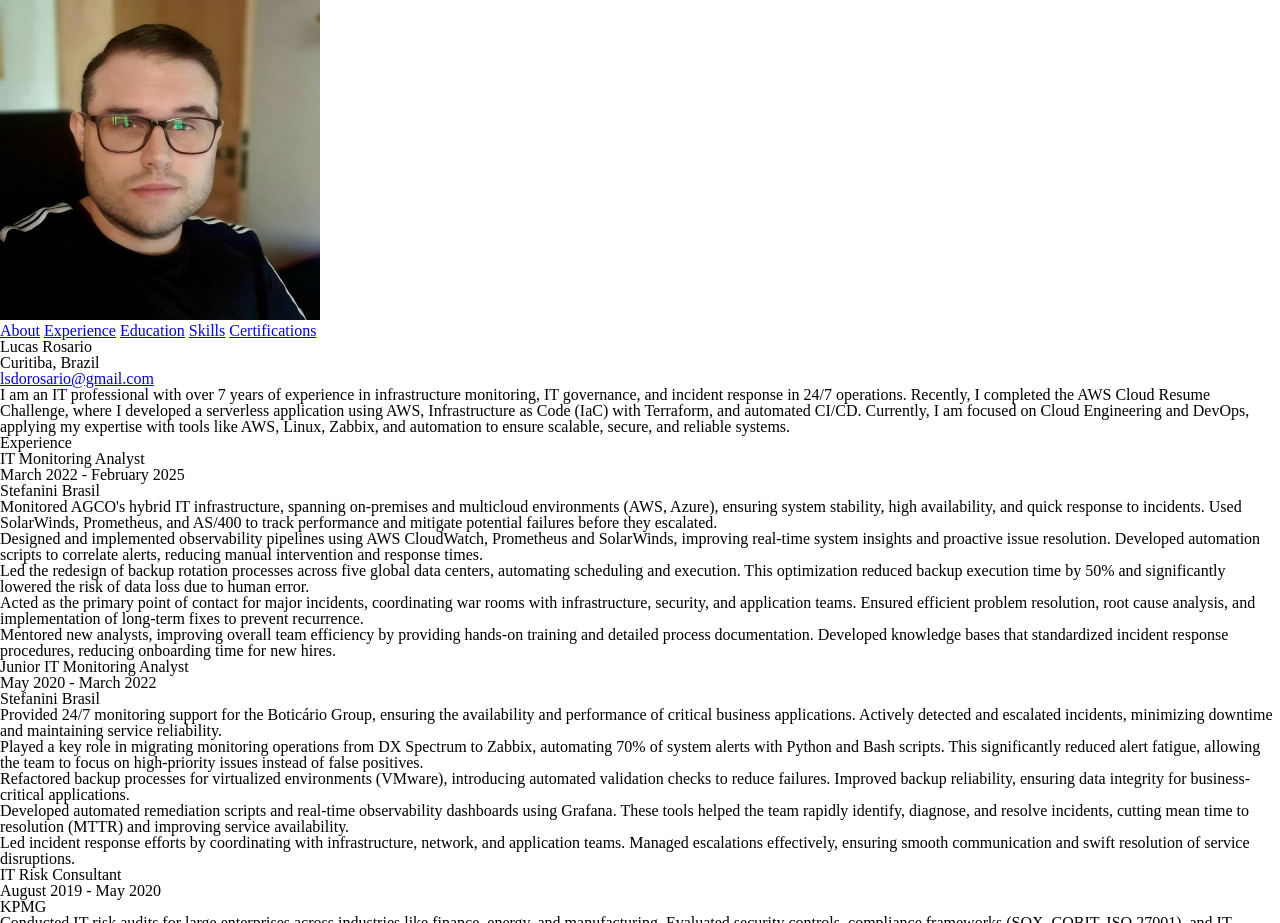
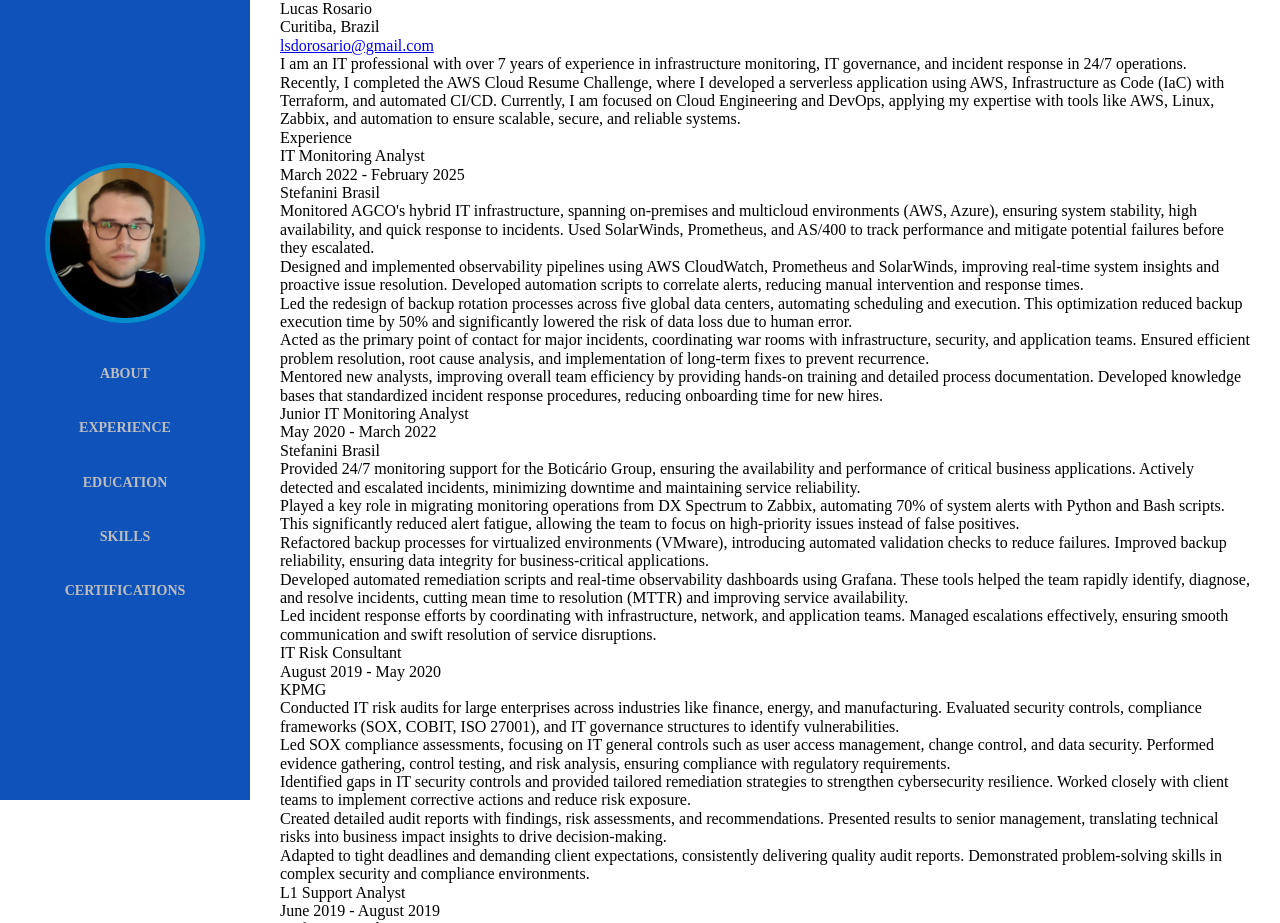
Before and after one commit to jinzo9/jinzo-dev, a plain HTML site: page index.html in a window 1280 px wide. Shown: the top 923 px of the page. Drawn offline with nearby package versions, Linux system fonts and the light colour scheme; a web font is replaced by a local one.

Commit message:
Add sidebar styling

```diff
--- a/css/style.css
+++ b/css/style.css
@@ -0,0 +1,49 @@
+body {
+    font-family: "Adamina", serif;
+    font-weight: 400;
+    font-style: normal;
+    font-size: 1em;
+    line-height: 1.15em;
+}
+
+main {
+    margin-left: 250px; /* Same as nav width */
+    padding: 0px 30px;
+}
+
+nav {
+    display: flex;
+    flex-direction: column;
+    justify-content: center;
+    height: 100%;
+    width: 250px;
+    position: fixed;
+    z-index: 1;
+    top: 0;
+    left: 0;
+    background-color: #0F52BA; /* Sapphire */
+    overflow-x: hidden;
+}
+
+#pfp {
+    height: 150px;
+    width: auto;
+    border-radius: 50%;
+    border: 5px solid #008ECC; /* Olypmic */
+}
+
+nav a{
+    padding-bottom: 16px;
+    margin-bottom: 20px;
+    text-decoration: none;
+    text-transform: uppercase;
+    font-size: 14px;
+    font-weight: bold;
+    color: #bebebe;
+    display: block;
+    text-align: center;
+}
+
+nav a:hover {
+    color: #FFF;
+}
--- a/index.html
+++ b/index.html
@@ -3,15 +3,18 @@
 <head>
     <meta charset="UTF-8">
     <meta name="viewport" content="width=device-width, initial-scale=1.0">
+	<link rel="preconnect" href="https://fonts.googleapis.com">
+	<link rel="preconnect" href="https://fonts.gstatic.com" crossorigin>
+	<link href="https://fonts.googleapis.com/css2?family=Adamina&display=swap" rel="stylesheet">
+	<link rel="stylesheet" type='text/css' href="https://cdn.jsdelivr.net/gh/devicons/devicon@latest/devicon.min.css" />
     <link rel="stylesheet" href="./css/reset.css">
-	<link rel="stylesheet" type='text/css' href="https://cdn.jsdelivr.net/gh/devicons/devicon@latest/devicon.min.css" />
     <link rel="stylesheet" href="./css/style.css">
     <title>Lucas Rosario</title>
 </head>
 <body>
     <header>
-		<a href="#top"><img id="about-profile-picture" src="./img/pfp.jpg" alt="My profile picture"></a>
         <nav>
+			<a href="#top"><img id="pfp" src="./img/pfp.jpg" alt="My profile picture"></a>
             <a href="#about">About</a>
             <a href="#work-experience">Experience</a>
             <a href="#education">Education</a>
```
